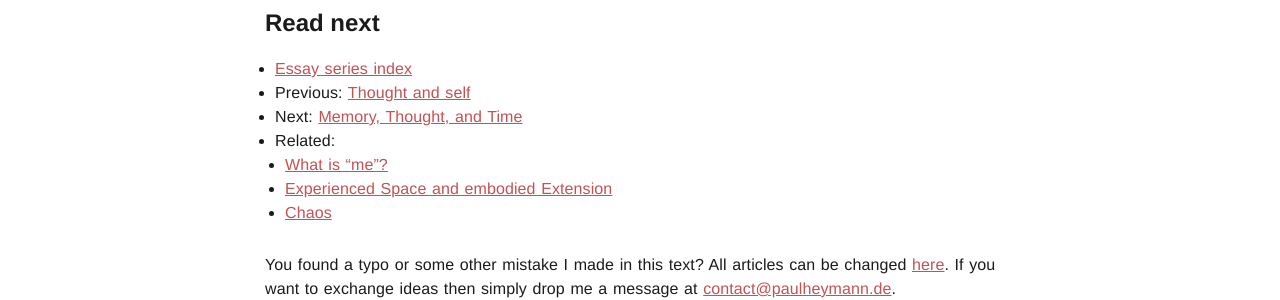
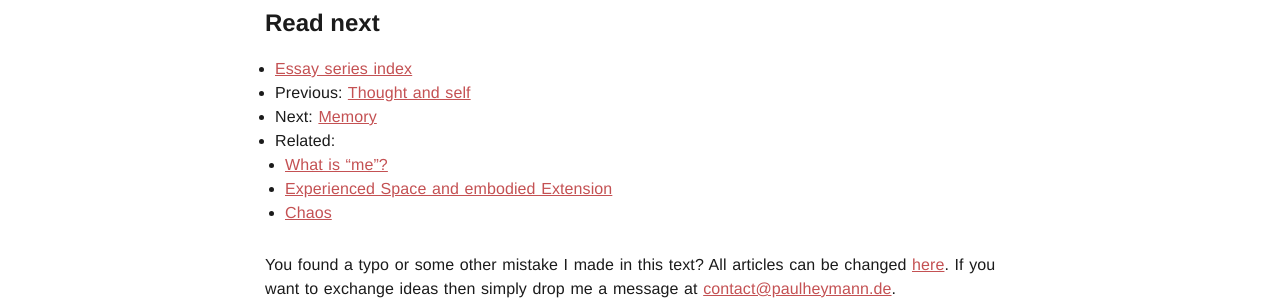
Before and after one commit to pheymann/paulheymann-website, a Jekyll site: the page built from _posts/reality-truth-and-the-good-life/2023-01-20-time-memory-experience.md, in a window 1280 px wide. Shown: the part 1806-2106 px from the top of the page. Built offline with Jekyll 4.4.1, drawn with Linux system fonts in a browser that asks for light colours.

Commit message:
blog:mom: updated article titles in index

```diff
--- a/_includes/reality_series_article_links.md
+++ b/_includes/reality_series_article_links.md
@@ -17,8 +17,8 @@
 
 {% capture article_8 %}[Thought and self]({% post_url reality-truth-and-the-good-life/2023-01-03-thought-and-self %}){% endcapture %}
 
-{% capture article_9 %}[Time, Memory, and Experience]({% post_url reality-truth-and-the-good-life/2023-01-20-time-memory-experience %}){% endcapture %}
+{% capture article_9 %}[Time]({% post_url reality-truth-and-the-good-life/2023-01-20-time-memory-experience %}){% endcapture %}
 
-{% capture article_10 %}[Memory, Thought, and Time]({% post_url reality-truth-and-the-good-life/2023-02-01-memory-thought-and-time %}){% endcapture %}
+{% capture article_10 %}[Memory]({% post_url reality-truth-and-the-good-life/2023-02-01-memory-thought-and-time %}){% endcapture %}
 
 <!-- {% capture article_ %}{% endcapture %} -->
--- a/articles/meditations-on-the-mind.html
+++ b/articles/meditations-on-the-mind.html
@@ -23,8 +23,8 @@
     <li><a href="{% post_url reality-truth-and-the-good-life/2022-11-16-separation-ontology-impressions-through-articulation %}">Experience: Separation of Ontology and Impressions through Articulation</a> - Detailing out the difference between understanding and impressions.</li>
     <li><a href="{% post_url reality-truth-and-the-good-life/2022-11-23-attention-vivacity-continuity %}">Attention, Vivacity, and Continuity</a> - Exploring how vivacity and attention are connected and what that tells me about the continuity of the world.</li>
     <li><a href="{% post_url reality-truth-and-the-good-life/2023-01-03-thought-and-self %}">Thought and self</a> - Looking at the core of all realities and what that means for the self.</li>
-    <li><a href="{% post_url reality-truth-and-the-good-life/2023-01-20-time-memory-experience %}">Time, Memory, and Experience</a> - Meditation on the experience of time and how it is, together with memory, the root of experience.</li>
-    <li><a href="{% post_url reality-truth-and-the-good-life/2023-02-01-memory-thought-and-time %}">Memory, Thought, and Time</a> - A continuation of the previous idea but not looked at from the perspective of memory.</li>
+    <li><a href="{% post_url reality-truth-and-the-good-life/2023-01-20-time-memory-experience %}">Time</a> - Meditation on the experience of time and how it is, together with memory, the root of experience.</li>
+    <li><a href="{% post_url reality-truth-and-the-good-life/2023-02-01-memory-thought-and-time %}">Memory</a> - A continuation of the previous idea but not looked at from the perspective of memory.</li>
   </ul>
 
   <br>
```
